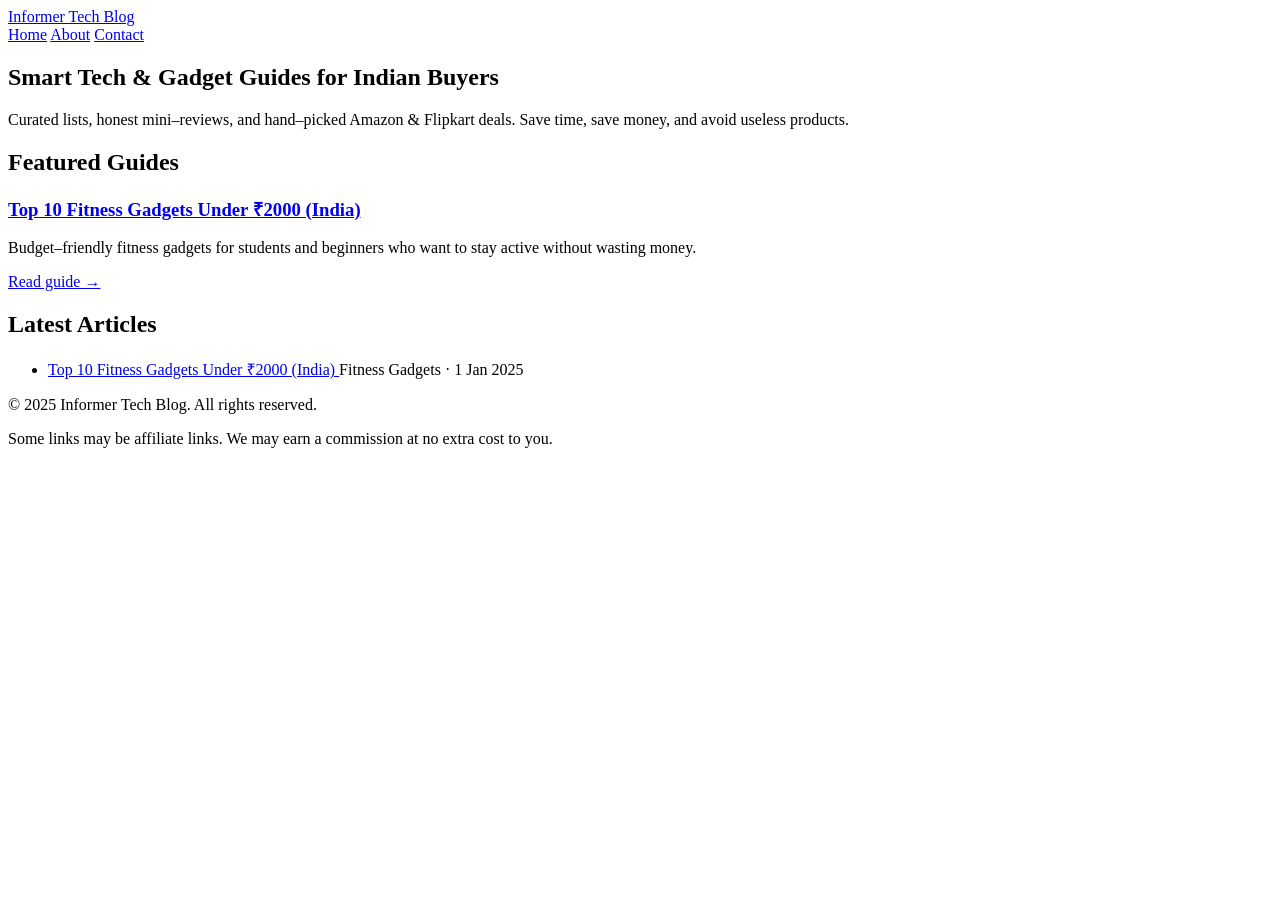
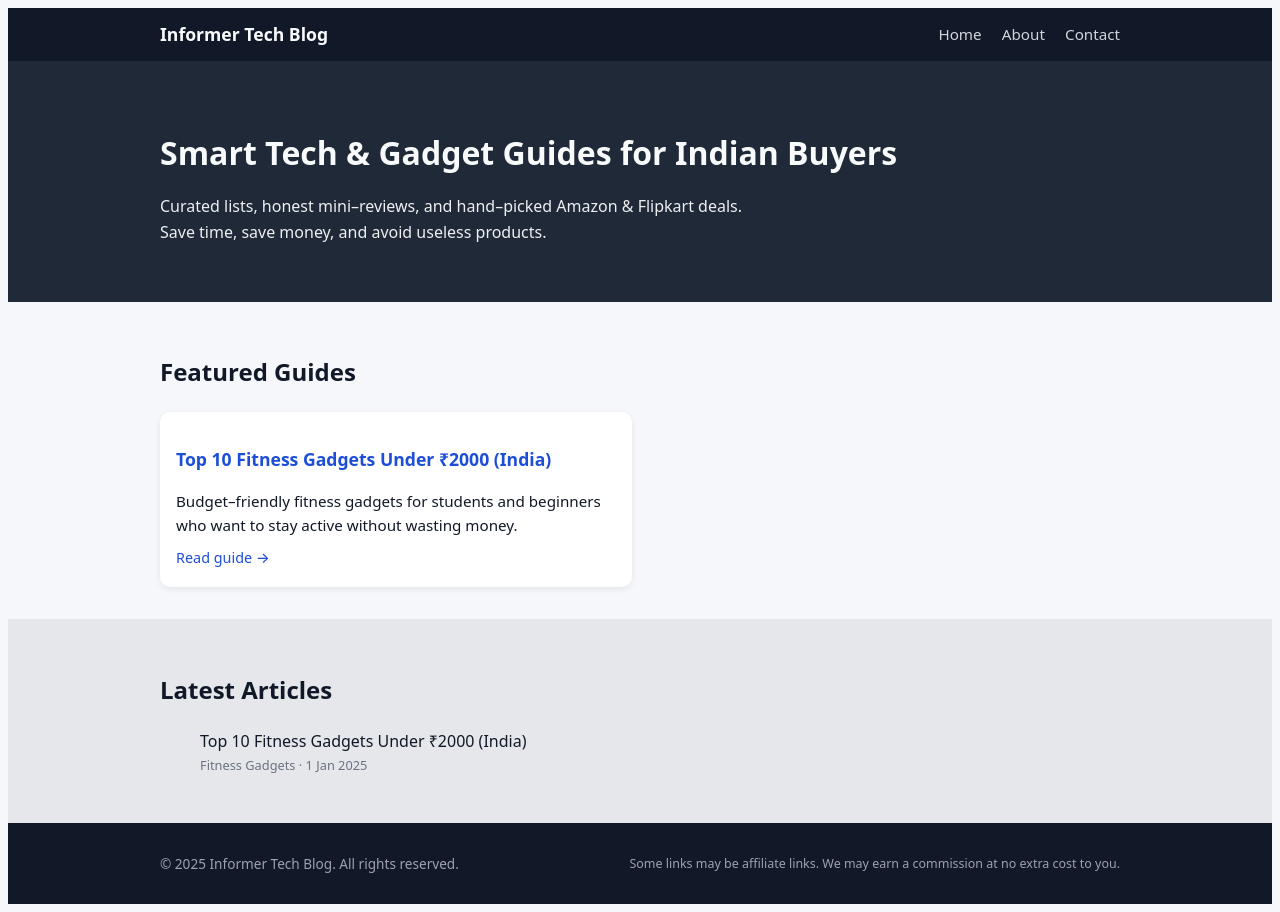
Before and after one commit to usersameer09-web/Informer-tech-blog, a plain HTML site: page src/index.html in a window 1280 px wide. Before the commit the page ends 800 px from the top, so only its background shows below. Drawn offline with Linux system fonts and the light colour scheme.

Commit message:
Update main.css

```diff
--- a/src/assets/css/main.css
+++ b/src/assets/css/main.css
@@ -1 +1,263 @@
 #Global styling for entire site
+/* Base reset */
+*,
+*::before,
+*::after {
+  box-sizing: border-box;
+  margin: 0;
+  padding: 0;
+}
+
+body {
+  font-family: system-ui, -apple-system, BlinkMacSystemFont, "Segoe UI", sans-serif;
+  line-height: 1.6;
+  background: #f5f7fb;
+  color: #111827;
+}
+
+/* Layout */
+.container {
+  width: 100%;
+  max-width: 960px;
+  margin: 0 auto;
+  padding: 0 16px;
+}
+
+/* Header */
+.site-header {
+  background: #111827;
+  color: #f9fafb;
+}
+
+.header-inner {
+  display: flex;
+  align-items: center;
+  justify-content: space-between;
+  padding: 12px 0;
+}
+
+.logo a {
+  color: #f9fafb;
+  font-weight: 700;
+  text-decoration: none;
+  font-size: 1.1rem;
+}
+
+.main-nav a {
+  color: #d1d5db;
+  text-decoration: none;
+  margin-left: 16px;
+  font-size: 0.95rem;
+}
+
+.main-nav a:hover,
+.main-nav a.active {
+  color: #ffffff;
+}
+
+/* Hero */
+.hero {
+  background: #1f2937;
+  color: #f9fafb;
+  padding: 40px 0;
+}
+
+.hero h1 {
+  font-size: 1.8rem;
+  margin-bottom: 8px;
+}
+
+.hero p {
+  max-width: 600px;
+  font-size: 1rem;
+  opacity: 0.95;
+}
+
+/* Sections */
+.section {
+  padding: 32px 0;
+}
+
+.section-muted {
+  background: #e5e7eb;
+}
+
+/* Cards */
+.card-grid {
+  display: grid;
+  grid-template-columns: 1fr;
+  gap: 16px;
+}
+
+.card {
+  background: #ffffff;
+  padding: 16px;
+  border-radius: 10px;
+  box-shadow: 0 2px 6px rgba(15, 23, 42, 0.08);
+}
+
+.card h3 {
+  font-size: 1.1rem;
+  margin-bottom: 8px;
+}
+
+.card p {
+  font-size: 0.95rem;
+  margin-bottom: 8px;
+}
+
+.card a {
+  text-decoration: none;
+  color: #1d4ed8;
+}
+
+.card a:hover {
+  text-decoration: underline;
+}
+
+.card-link {
+  font-size: 0.9rem;
+  font-weight: 500;
+}
+
+/* Post list */
+.post-list {
+  list-style: none;
+}
+
+.post-list li {
+  margin-bottom: 10px;
+}
+
+.post-list a {
+  text-decoration: none;
+  color: #111827;
+  font-weight: 500;
+}
+
+.post-list a:hover {
+  text-decoration: underline;
+}
+
+.post-meta {
+  display: block;
+  font-size: 0.8rem;
+  color: #6b7280;
+}
+
+/* Page content */
+.page {
+  padding: 24px 0 40px;
+}
+
+.page h1 {
+  font-size: 1.6rem;
+  margin-bottom: 12px;
+}
+
+.page h2 {
+  font-size: 1.2rem;
+  margin: 16px 0 8px;
+}
+
+.page p {
+  margin-bottom: 10px;
+}
+
+.page ul {
+  margin: 8px 0 12px 20px;
+}
+
+.page ul li {
+  margin-bottom: 6px;
+}
+
+/* Article/post */
+article {
+  background: #ffffff;
+  padding: 20px;
+  border-radius: 10px;
+  box-shadow: 0 2px 6px rgba(15, 23, 42, 0.08);
+}
+
+article h1 {
+  font-size: 1.6rem;
+  margin-bottom: 8px;
+}
+
+article h2 {
+  font-size: 1.2rem;
+  margin-top: 18px;
+  margin-bottom: 6px;
+}
+
+.post-meta-line {
+  font-size: 0.85rem;
+  color: #6b7280;
+  margin-bottom: 12px;
+}
+
+.buy-button {
+  display: inline-block;
+  margin-top: 6px;
+  padding: 8px 12px;
+  border-radius: 6px;
+  background: #1d4ed8;
+  color: #ffffff;
+  text-decoration: none;
+  font-size: 0.9rem;
+}
+
+.buy-button:hover {
+  background: #1e40af;
+}
+
+/* Breadcrumb */
+.breadcrumb {
+  font-size: 0.85rem;
+  margin-bottom: 10px;
+}
+
+.breadcrumb a {
+  color: #4b5563;
+  text-decoration: none;
+}
+
+.breadcrumb a:hover {
+  text-decoration: underline;
+}
+
+/* Footer */
+.site-footer {
+  background: #111827;
+  color: #9ca3af;
+  padding: 16px 0;
+  font-size: 0.85rem;
+}
+
+.footer-inner {
+  display: flex;
+  flex-direction: column;
+  gap: 4px;
+}
+
+.footer-small {
+  font-size: 0.78rem;
+}
+
+/* Responsive */
+@media (min-width: 640px) {
+  .hero h1 {
+    font-size: 2rem;
+  }
+
+  .card-grid {
+    grid-template-columns: repeat(2, minmax(0, 1fr));
+  }
+
+  .footer-inner {
+    flex-direction: row;
+    justify-content: space-between;
+    align-items: center;
+  }
+}
```
